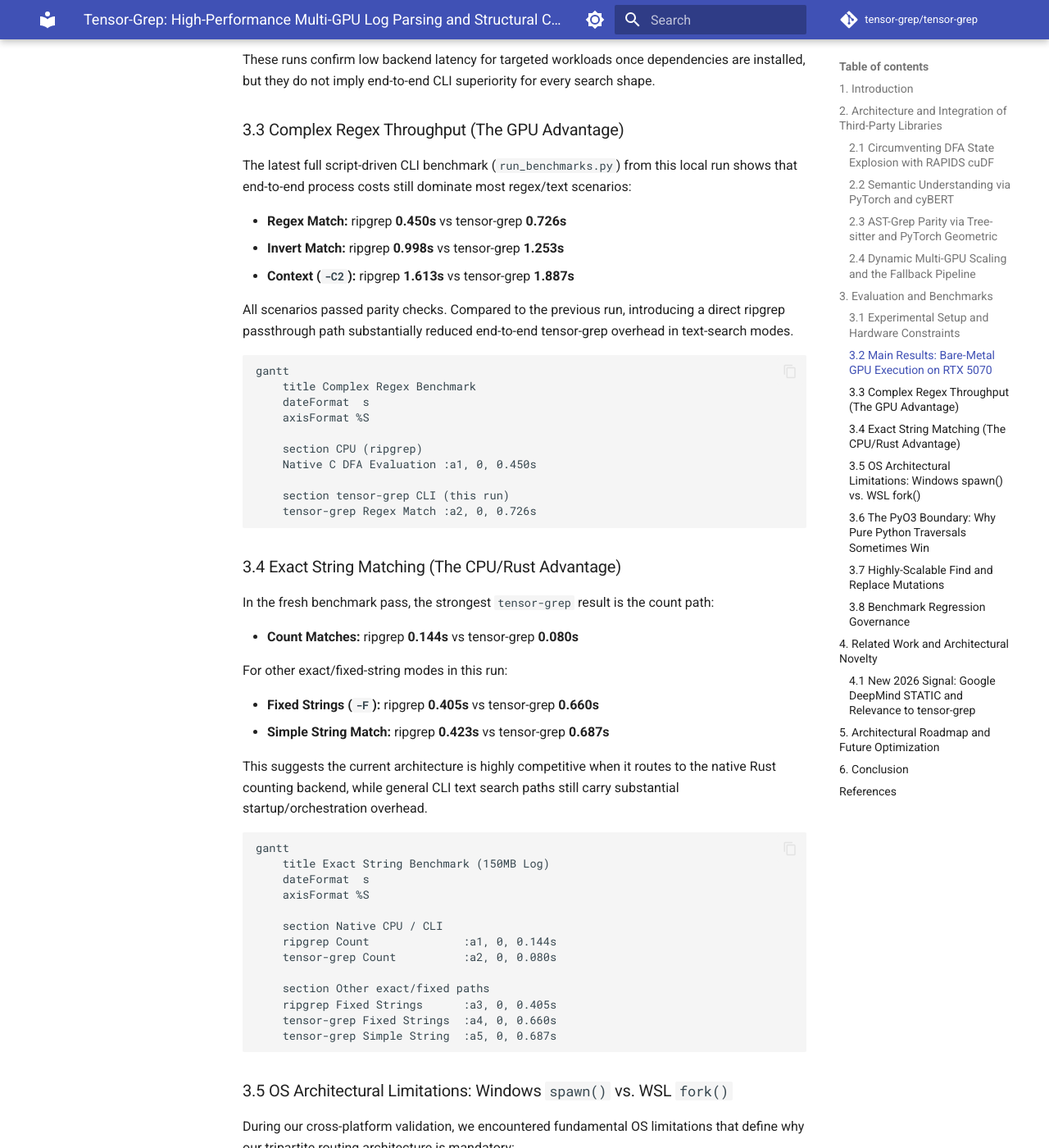
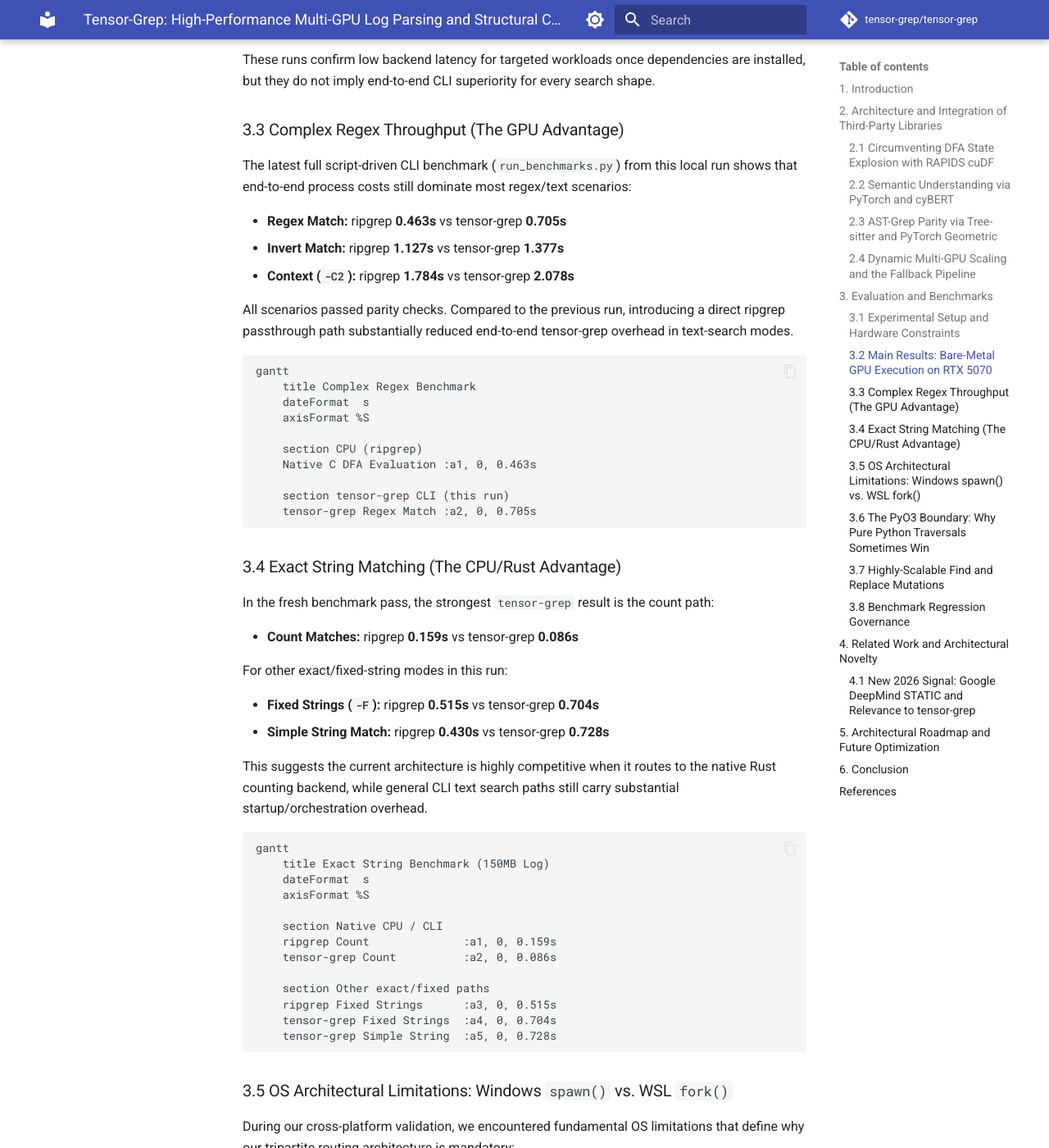
Before and after one commit to oimiragieo/tensor-grep, an MkDocs documentation site: the page built from docs/PAPER.md, in a window 1280 px wide and 1400 px high, scrolled down 4959 px. Shown: the whole window at 82% size. Built offline with MkDocs 1.6.1 and Material for MkDocs 9.7.7, drawn with Linux system fonts in a browser that asks for light colours; comment, search, counter and statistics services are not loaded; some of the changed text lies outside the part shown.

Commit message:
docs(bench): refresh README and paper with latest benchmark run

````diff
--- a/docs/PAPER.md
+++ b/docs/PAPER.md
@@ -84,18 +84,18 @@
 
 Backend-level timings from `run_gpu_benchmarks.py`:
 
-* **AST backend:** `function_definition` query completed in **0.058 seconds** (4 matches).
-* **cyBERT backend:** classified 10,000 log lines in **0.517 seconds** (2,000 ERROR labels).
-* **Torch backend:** exact-string query (`Database connection timeout`) completed in **0.676 seconds** (2,000 matches).
+* **AST backend:** `function_definition` query completed in **0.017 seconds** (4 matches).
+* **cyBERT backend:** classified 10,000 log lines in **0.120 seconds** (2,000 ERROR labels).
+* **Torch backend:** exact-string query (`Database connection timeout`) completed in **0.507 seconds** (2,000 matches).
 
 These runs confirm low backend latency for targeted workloads once dependencies are installed, but they do not imply end-to-end CLI superiority for every search shape.
 
 ### 3.3 Complex Regex Throughput (The GPU Advantage)
 The latest full script-driven CLI benchmark (`run_benchmarks.py`) from this local run shows that end-to-end process costs still dominate most regex/text scenarios:
 
-* **Regex Match:** ripgrep **0.450s** vs tensor-grep **0.726s**
-* **Invert Match:** ripgrep **0.998s** vs tensor-grep **1.253s**
-* **Context (`-C2`):** ripgrep **1.613s** vs tensor-grep **1.887s**
+* **Regex Match:** ripgrep **0.463s** vs tensor-grep **0.705s**
+* **Invert Match:** ripgrep **1.127s** vs tensor-grep **1.377s**
+* **Context (`-C2`):** ripgrep **1.784s** vs tensor-grep **2.078s**
 
 All scenarios passed parity checks. Compared to the previous run, introducing a direct ripgrep passthrough path substantially reduced end-to-end tensor-grep overhead in text-search modes.
 
@@ -106,21 +106,21 @@
     axisFormat %S
 
     section CPU (ripgrep)
-    Native C DFA Evaluation :a1, 0, 0.450s
+    Native C DFA Evaluation :a1, 0, 0.463s
 
     section tensor-grep CLI (this run)
-    tensor-grep Regex Match :a2, 0, 0.726s
+    tensor-grep Regex Match :a2, 0, 0.705s
 ```
 
 ### 3.4 Exact String Matching (The CPU/Rust Advantage)
 In the fresh benchmark pass, the strongest `tensor-grep` result is the count path:
 
-* **Count Matches:** ripgrep **0.144s** vs tensor-grep **0.080s**
+* **Count Matches:** ripgrep **0.159s** vs tensor-grep **0.086s**
 
 For other exact/fixed-string modes in this run:
 
-* **Fixed Strings (`-F`):** ripgrep **0.405s** vs tensor-grep **0.660s**
-* **Simple String Match:** ripgrep **0.423s** vs tensor-grep **0.687s**
+* **Fixed Strings (`-F`):** ripgrep **0.515s** vs tensor-grep **0.704s**
+* **Simple String Match:** ripgrep **0.430s** vs tensor-grep **0.728s**
 
 This suggests the current architecture is highly competitive when it routes to the native Rust counting backend, while general CLI text search paths still carry substantial startup/orchestration overhead.
 
@@ -131,13 +131,13 @@
     axisFormat %S
 
     section Native CPU / CLI
-    ripgrep Count              :a1, 0, 0.144s
-    tensor-grep Count          :a2, 0, 0.080s
+    ripgrep Count              :a1, 0, 0.159s
+    tensor-grep Count          :a2, 0, 0.086s
 
     section Other exact/fixed paths
-    ripgrep Fixed Strings      :a3, 0, 0.405s
-    tensor-grep Fixed Strings  :a4, 0, 0.660s
-    tensor-grep Simple String  :a5, 0, 0.687s
+    ripgrep Fixed Strings      :a3, 0, 0.515s
+    tensor-grep Fixed Strings  :a4, 0, 0.704s
+    tensor-grep Simple String  :a5, 0, 0.728s
 ```
 
 ### 3.5 OS Architectural Limitations: Windows `spawn()` vs. WSL `fork()`
````
Also changed, not shown: other parts of docs/PAPER.md (+1 -1 lines), README.md (+17 -17 lines), docs/benchmarks.md (+13 -13 lines).
